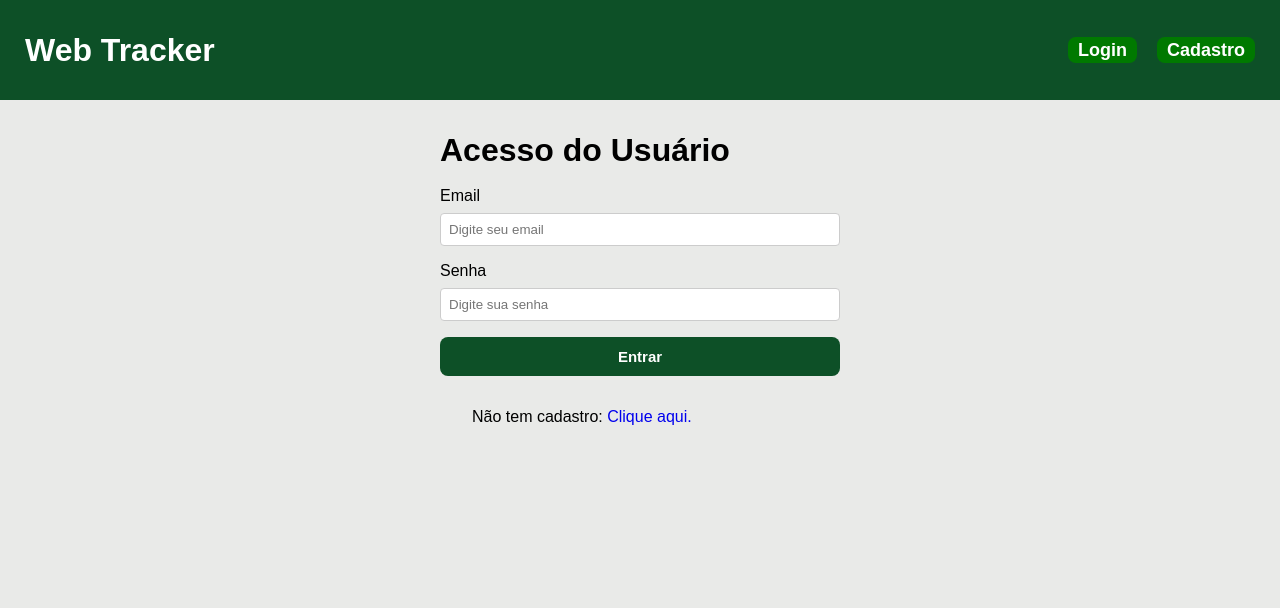
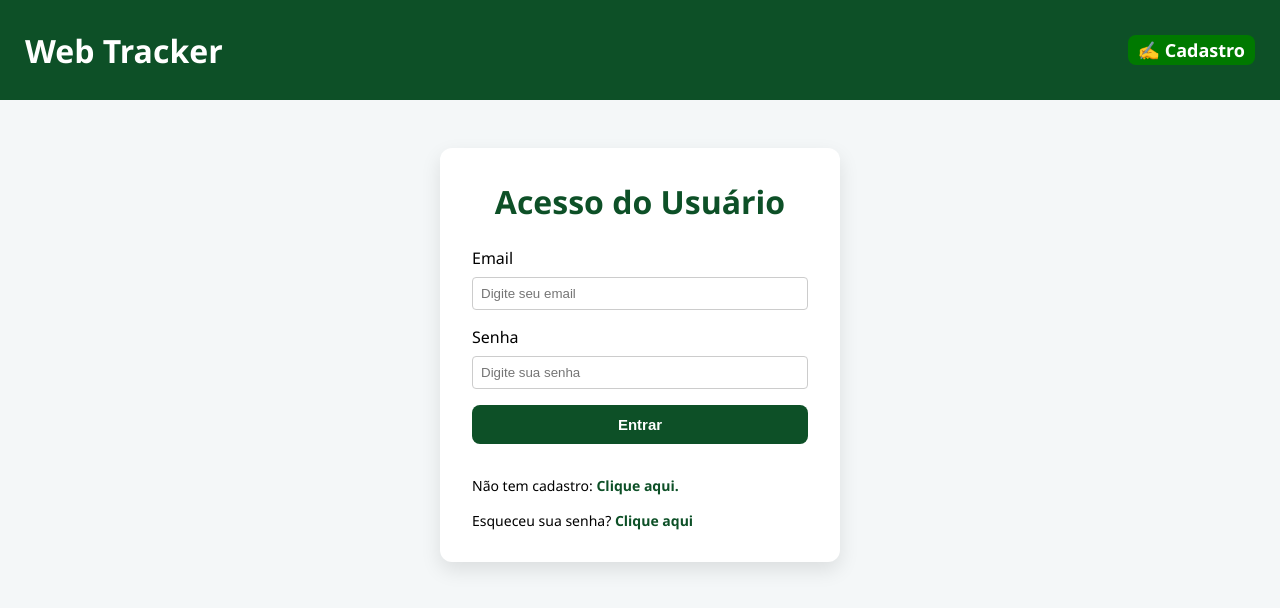
Before and after one commit to Rosivaldo01/webtracker-1, a React (Create React App) app: page /login in a window 1280 px wide. Shown: the top 608 px of the page. Built offline with nearby package versions, Linux system fonts and the light colour scheme; no server answers.

Commit message:
novas atualizaçoes

```diff
--- a/src/components/Header/index.js
+++ b/src/components/Header/index.js
@@ -1,20 +1,18 @@
 import { useState, useEffect } from "react";
-import { Link, useNavigate } from "react-router-dom";
+import { Link, useNavigate, useLocation } from "react-router-dom";
 import { signOut, onAuthStateChanged } from "firebase/auth";
 import { auth } from "../../firebase";
 import './style.css';
 
 function Header() {
   const navigate = useNavigate();
+  const location = useLocation();
   const [user, setUser] = useState(null);
 
   useEffect(() => {
-    // Observa mudanças de login/logout
     const unsubscribe = onAuthStateChanged(auth, (currentUser) => {
       setUser(currentUser);
     });
-
-    // Cleanup ao desmontar
     return () => unsubscribe();
   }, []);
 
@@ -32,13 +30,17 @@ function Header() {
       <nav>
         {user ? (
           <>
-            <span>{user.displayName || "Usuário"}</span>
-            <Link to="#" onClick={handleLogout}>Sair da conta</Link>
+            <span>👤 {user.displayName || "Usuário"}</span>
+            <Link to="#" onClick={handleLogout}>🚪 Sair da conta</Link>
           </>
         ) : (
           <>
-            <Link to="/login">Login</Link>
-            <Link to="/cadastro">Cadastro</Link>
+            {location.pathname === "/login" && (
+              <Link to="/cadastro">✍️ Cadastro</Link>
+            )}
+            {location.pathname === "/cadastro" && (
+              <Link to="/login">🔑 Login</Link>
+            )}
           </>
         )}
       </nav>
--- /dev/null
+++ b/src/components/ResetSenha/ResetSenha.js
@@ -0,0 +1,73 @@
+import { useState } from "react";
+import { sendPasswordResetEmail } from "firebase/auth";
+import { auth } from "../../firebase";
+import Input from '../../components/Input/input';
+import { Link } from "react-router-dom";
+import DOMPurify from 'dompurify';
+import './resetSenha.css';
+auth.languageCode = "pt-BR";
+
+
+function ResetSenha() {
+  const [email, setEmail] = useState("");
+  const [mensagem, setMensagem] = useState("");
+  const [erro, setErro] = useState("");
+
+  const handleChange = (e) => {
+    setEmail(e.target.value);
+  };
+
+  const handleSubmit = async (e) => {
+    e.preventDefault();
+    setMensagem("");
+    setErro("");
+
+    // Sanitizar email
+    const emailSanitizado = DOMPurify.sanitize(email.trim());
+
+    if (!emailSanitizado) {
+      setErro("Por favor, insira seu email.");
+      return;
+    }
+
+    try {
+      await sendPasswordResetEmail(auth, emailSanitizado);
+      setMensagem("Email de redefinição enviado! Verifique sua caixa de entrada.");
+      setEmail(""); // 👈 LIMPA O INPUT AQUI
+    } catch (error) {
+      console.error(error);
+      if (error.code === "auth/user-not-found") {
+        setErro("Usuário não encontrado com esse email.");
+      } else if (error.code === "auth/invalid-email") {
+        setErro("Email inválido. Verifique o formato.");
+      } else {
+        setErro("Erro ao enviar email: " + error.message);
+      }
+    }
+  };
+
+  return (
+    <div className="reset-container">
+      <h1>Redefinir Senha</h1>
+      {erro && <p className="error">{erro}</p>}
+      {mensagem && <p className="mensagem">{mensagem}</p>}
+      <form onSubmit={handleSubmit}>
+        <Input
+          label="Email"
+          type="email"
+          name="email"
+          value={email}
+          onChange={handleChange}
+          placeholder="Digite seu email"
+          autoComplete="email"
+        />
+        <button type="submit">Redefinir</button>
+      </form>
+      <p>
+        <Link to="/login">Voltar ao login</Link>
+      </p>
+    </div>
+  );
+}
+
+export default ResetSenha;
--- /dev/null
+++ b/src/components/ResetSenha/resetSenha.css
@@ -0,0 +1,65 @@
+.reset-container {
+  max-width: 400px;
+  margin: 3rem auto;
+  padding: 2rem;
+  background: #fff;
+  border-radius: 12px;
+  box-shadow: 0 8px 20px rgba(0, 0, 0, 0.1);
+  font-family: 'Segoe UI', Tahoma, Geneva, Verdana, sans-serif;
+}
+
+.reset-container h1 {
+  text-align: center;
+  color: rgb(13, 80, 39);
+  margin-bottom: 1.5rem;
+}
+
+.reset-container form {
+  display: flex;
+  flex-direction: column;
+}
+
+.reset-container button {
+  padding: 0.7rem;
+  width: 100%;
+  background: rgb(13, 80, 39);
+  color: #fff;
+  border: none;
+  border-radius: 8px;
+  font-size: 15px;
+  font-weight: bold;
+  cursor: pointer;
+  transition: background 0.3s ease;
+  margin-top: 1rem;
+}
+
+.reset-container button:hover {
+  background: rgb(18, 110, 54);
+}
+
+.error {
+  color: red;
+  font-weight: bold;
+  margin-bottom: 1rem;
+}
+
+.mensagem {
+  color: green;
+  font-weight: bold;
+  margin-bottom: 1rem;
+}
+
+.reset-container p {
+  margin-top: 1rem;
+  text-align: center;
+}
+
+.reset-container a {
+  color: rgb(13, 80, 39);
+  text-decoration: none;
+  font-weight: bold;
+}
+
+.reset-container a:hover {
+  text-decoration: underline;
+}
--- /dev/null
+++ b/src/page/Cadastro/cadastro.css
@@ -0,0 +1,67 @@
+/* cadastro.css */
+
+body {
+  background-color: #f4f7f8;
+  font-family: 'Segoe UI', Tahoma, Geneva, Verdana, sans-serif;
+  margin: 0;
+  padding: 0;
+}
+
+.cadastro-container {
+  max-width: 400px;
+  margin: 3rem auto;
+  padding: 2rem;
+  background: #fff;
+  border-radius: 12px;
+  box-shadow: 0 8px 20px rgba(0, 0, 0, 0.1);
+}
+
+.cadastro-container h1 {
+  text-align: center;
+  color: rgb(13, 80, 39);
+  margin-bottom: 1.5rem;
+}
+
+.cadastro-container form {
+  display: flex;
+  flex-direction: column;
+}
+
+.cadastro-container button {
+  padding: 0.7rem;
+  width: 100%;
+  background: rgb(13, 80, 39);
+  color: #fff;
+  border: none;
+  border-radius: 8px;
+  font-size: 15px;
+  font-weight: bold;
+  cursor: pointer;
+  transition: background 0.3s ease;
+}
+
+.cadastro-container button:hover {
+  background: rgb(18, 110, 54);
+}
+
+.cadastro-container p {
+  margin-top: 2rem;
+  text-align: left;
+  font-size: 14px;
+}
+
+.cadastro-container a {
+  color: rgb(13, 80, 39);
+  text-decoration: none;
+  font-weight: bold;
+}
+
+.cadastro-container a:hover {
+  text-decoration: underline;
+}
+
+.cadastro-container .error {
+  color: red;
+  text-align: center;
+  margin-bottom: 1rem;
+}
--- a/src/page/Cadastro/index.js
+++ b/src/page/Cadastro/index.js
@@ -3,6 +3,8 @@ import { createUserWithEmailAndPassword, updateProfile, signOut } from "firebase
 import { auth } from "../../firebase";
 import Input from '../../components/Input/input';
 import { useNavigate, Link } from "react-router-dom";
+import DOMPurify from 'dompurify';
+import './cadastro.css';
 
 function Cadastro() {
   const [form, setForm] = useState({
@@ -21,7 +23,16 @@ function Cadastro() {
     e.preventDefault();
     setError("");
 
-    if (!form.email || !form.senha || !form.nome) {
+    const nomeSanitizado = DOMPurify.sanitize(form.nome.trim());
+    const nomeSemEspacos = nomeSanitizado.replace(/\s/g, '');
+    const nomeRegex = /^[A-Za-zÀ-ÿ0-9\s]+$/;
+
+    if (!nomeSanitizado || nomeSemEspacos.length < 10 || nomeSanitizado.length > 60 || !nomeRegex.test(nomeSanitizado)) {
+      setError("Informe o nome da companhia com pelo menos 10 letras ou números e no máximo 60 caracteres.");
+      return;
+    }
+
+    if (!form.email || !form.senha) {
       setError("Preencha todos os campos!");
       return;
     }
@@ -29,22 +40,27 @@ function Cadastro() {
     try {
       await createUserWithEmailAndPassword(auth, form.email, form.senha);
       await updateProfile(auth.currentUser, {
-        displayName: form.nome
+        displayName: nomeSanitizado
       });
       await signOut(auth);
-      //console.log("Usuário cadastrado e perfil atualizado!");
-      alert("Cadastro realizado com sucesso.")
+      alert("Cadastro realizado com sucesso.");
       navigate("/login");
     } catch (err) {
-      console.error("Erro ao cadastrar:", err.message);
-      setError(err.message);
+      console.error("Erro ao cadastrar:", err.code, err.message);
+      if (err.code === "auth/weak-password") {
+        setError("A senha deve conter pelo menos 6 caracteres.");
+      } else if (err.code === "auth/email-already-in-use") {
+        setError("Este email já está em uso. Tente fazer login ou usar outro email.");
+      } else {
+        setError("Erro ao cadastrar: " + err.message);
+      }
     }
   };
 
   return (
-    <div style={{ maxWidth: '400px', margin: '2rem auto' }}>
-      <h1>Cadastro</h1>
-      {error && <p style={{ color: "red" }}>{error}</p>}
+    <div className="cadastro-container">
+      <h1>Cadastro do usuário</h1>
+      {error && <p className="error">{error}</p>}
       <form onSubmit={handleSubmit}>
         <Input
           label="Nome"
@@ -52,7 +68,7 @@ function Cadastro() {
           name="nome"
           value={form.nome}
           onChange={handleChange}
-          placeholder="Digite seu nome"
+          placeholder="Digite o nome da companhia"
           autoComplete="name"
         />
         <Input
@@ -73,21 +89,12 @@ function Cadastro() {
           placeholder="Digite sua senha"
           autoComplete="current-password"
         />
-        <button type="submit" style={{
-          padding: '0.7rem',
-          width: '100%',
-          background: 'rgb(13, 80, 39)',
-          color: '#fff',
-          border: 'none',
-          fontSize: '15px',
-          fontWeight: 'bold',
-          borderRadius: '8px'
-        }}>
+        <button type="submit">
           Cadastrar
         </button>
-        <p style={{ textAlign: 'left', margin: '2rem' }}>
+        <p>
           Já possui cadastro?
-          <Link to="/login" style={{textDecoration: 'none'}}> Acesse seu login</Link>
+          <Link to="/login"> Acesse seu login</Link>
         </p>
       </form>
     </div>
--- a/src/page/Login/Login.js
+++ b/src/page/Login/Login.js
@@ -1,38 +1,55 @@
-import { useState, useEffect } from 'react';
+import { useState } from 'react';
 import Input from '../../components/Input/input';
 import { Link, useNavigate } from 'react-router-dom';
-import { signInWithEmailAndPassword, signOut } from "firebase/auth";
+import { signInWithEmailAndPassword } from "firebase/auth";
 import { auth } from "../../firebase";
+import DOMPurify from 'dompurify';
+import "./login.css"
 
 function Login() {
   const [form, setForm] = useState({ email: '', senha: '' });
+  const [error, setError] = useState("");
   const navigate = useNavigate();
 
-  useEffect(() => {
-    // desloga automaticamente ao abrir a tela de login
-    signOut(auth);
-  }, []);
   const handleChange = (e) => {
     setForm({ ...form, [e.target.name]: e.target.value });
   };
 
   const handleSubmit = async (e) => {
     e.preventDefault();
+    setError("");
+
+    const emailSanitizado = DOMPurify.sanitize(form.email.trim());
+    const senhaLimpa = form.senha.trim();
+
+    if (!emailSanitizado || !senhaLimpa) {
+      setError("Preencha o email e a senha.");
+      return;
+    }
+
     try {
-      await signInWithEmailAndPassword(auth, form.email, form.senha);
-      console.log("Login bem-sucedido");
-
-      // não salva mais no localStorage
+      await signInWithEmailAndPassword(auth, emailSanitizado, senhaLimpa);
       navigate("/dashboard");
     } catch (error) {
       console.error("Erro ao fazer login:", error.code, error.message);
-      alert("Erro ao fazer login: " + error.message);
+      if (error.code === "auth/user-not-found") {
+        setError("Usuário não encontrado. Verifique seu email ou faça o cadastro.");
+      } else if (error.code === "auth/wrong-password") {
+        setError("Senha incorreta. Tente novamente.");
+      } else if (error.code === "auth/invalid-email") {
+        setError("Email inválido. Verifique o formato.");
+      } else if (error.code === "auth/invalid-credential") {
+        setError("Credenciais inválidas. Por favor, verifique seu email e senha.");
+      } else {
+        setError("Erro ao fazer login: " + error.message);
+      }
     }
   };
 
   return (
-    <div style={{ maxWidth: '400px', margin: '2rem auto' }}>
-      <h1 style={{fontFamily:'sans-serif'}}>Acesso do Usuário</h1><br />
+    <div className="login-container">
+      <h1>Acesso do Usuário</h1>
+      {error && <p className="error">{error}</p>}
       <form onSubmit={handleSubmit}>
         <Input
           label="Email"
@@ -50,26 +67,21 @@ function Login() {
           onChange={handleChange}
           placeholder="Digite sua senha"
         />
-        <button type="submit" style={{
-          padding: '0.7rem',
-          width: '100%',
-          background: 'rgb(13, 80, 39)',
-          color: '#fff',
-          border: 'none',
-          borderRadius: '8px',
-          fontSize: '15px',
-          fontWeight: 'bold',
-          pointerEvents:'auto'
-        }}>
+        <button type="submit">
           Entrar
         </button>
-        <p style={{ textAlign: 'left', margin: '2rem' }}>
+        <p>
           Não tem cadastro:
-          <Link to='/cadastro'style={{textDecoration: 'none'}} > Clique aqui.</Link>
+          <Link to='/cadastro'> Clique aqui.</Link>
+        </p>
+        <p style={{ marginTop: '1rem', fontSize: '14px' }}>
+          Esqueceu sua senha?{' '}
+          <Link to="/reset-senha" style={{ fontWeight: 'bold', color: 'rgb(13, 80, 39)' }}>
+            Clique aqui
+          </Link>
         </p>
 
       </form>
-
     </div>
   );
 }
--- /dev/null
+++ b/src/page/Login/login.css
@@ -0,0 +1,67 @@
+/* login.css */
+
+body {
+  background-color: #f4f7f8;
+  font-family: 'Segoe UI', Tahoma, Geneva, Verdana, sans-serif;
+  margin: 0;
+  padding: 0;
+}
+
+.login-container {
+  max-width: 400px;
+  margin: 3rem auto;
+  padding: 2rem;
+  background: #fff;
+  border-radius: 12px;
+  box-shadow: 0 8px 20px rgba(0, 0, 0, 0.1);
+}
+
+.login-container h1 {
+  text-align: center;
+  color: rgb(13, 80, 39);
+  margin-bottom: 1.5rem;
+}
+
+.login-container form {
+  display: flex;
+  flex-direction: column;
+}
+
+.login-container button {
+  padding: 0.7rem;
+  width: 100%;
+  background: rgb(13, 80, 39);
+  color: #fff;
+  border: none;
+  border-radius: 8px;
+  font-size: 15px;
+  font-weight: bold;
+  cursor: pointer;
+  transition: background 0.3s ease;
+}
+
+.login-container button:hover {
+  background: rgb(18, 110, 54);
+}
+
+.login-container p {
+  margin-top: 2rem;
+  text-align: left;
+  font-size: 14px;
+}
+
+.login-container a {
+  color: rgb(13, 80, 39);
+  text-decoration: none;
+  font-weight: bold;
+}
+
+.login-container a:hover {
+  text-decoration: underline;
+}
+
+.error {
+  color: red;
+  margin-bottom: 1rem;
+  font-weight: normal;
+}
--- a/src/routes.js
+++ b/src/routes.js
@@ -6,6 +6,7 @@ import Login from "./page/Login/Login";
 import Erro from "./page/Erro";
 import PrivateRoute from "./components/PrivateRoute";
 import Dashboard from "./page/Dashboard/Dashboard";
+import ResetSenha from "./components/ResetSenha/ResetSenha"
 
 function RoutesApp() {
   return (
@@ -15,6 +16,7 @@ function RoutesApp() {
         <Route path="/" element={<Navigate to="/login" />} />
         <Route path="/login" element={<Login />} />
         <Route path="/cadastro" element={<Cadastro />} />
+        <Route path="/reset-senha" element={<ResetSenha />} />
         <Route
           path="/dashboard"
           element={
```
